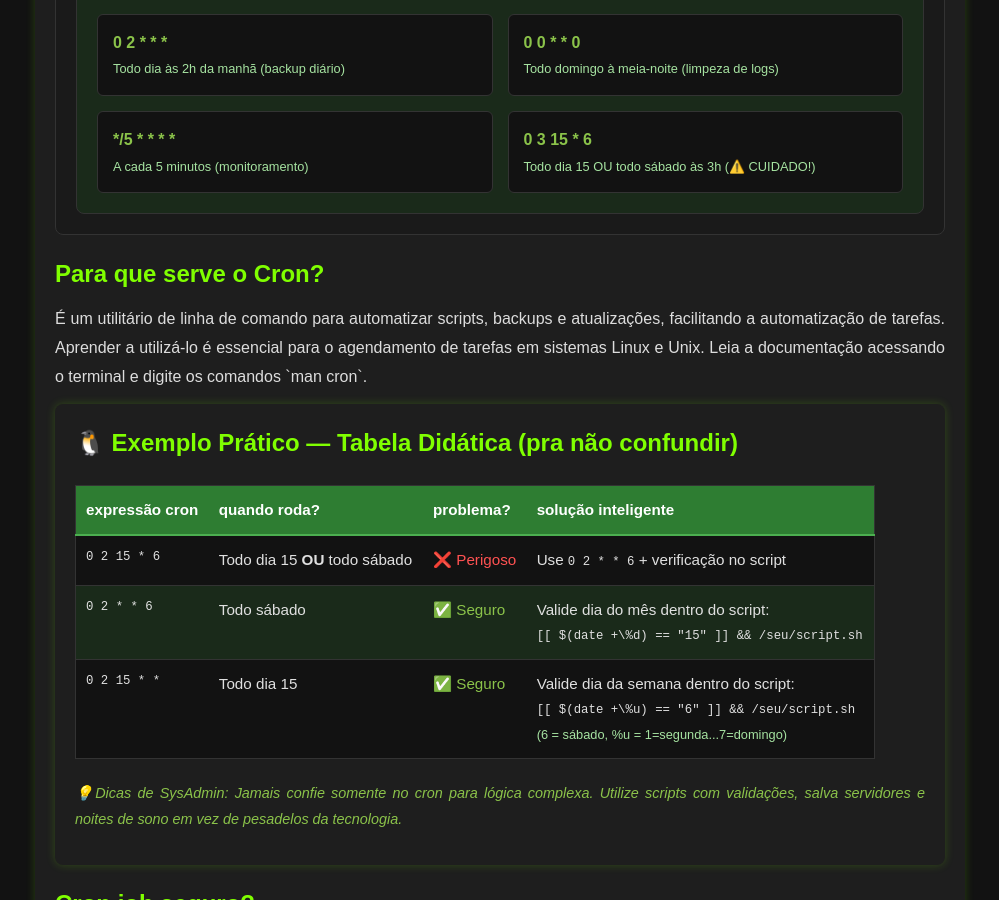
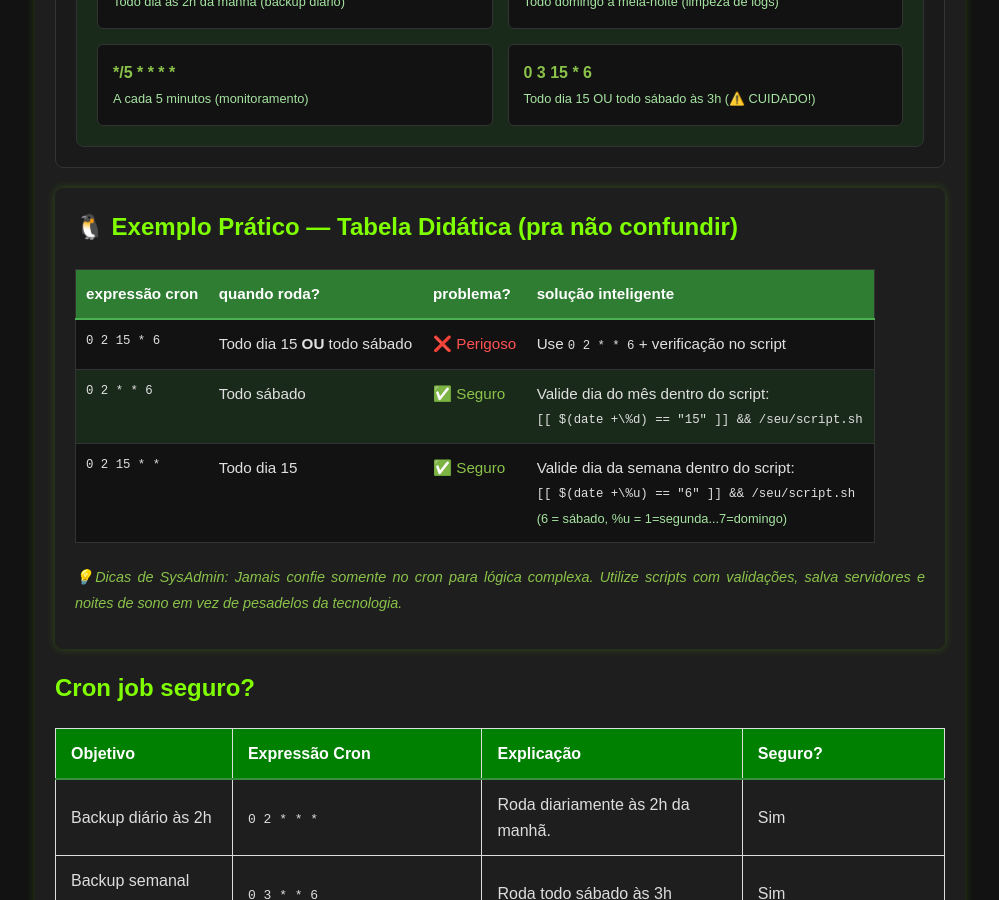
Before and after one commit to Piolinux/piolinux-site, a Jekyll site: the page built from _pages/_tools/gerador-de-expressoes-cron-online-agende-tarefas-no-linux.html, in a window 1280 px wide and 900 px high, scrolled down 1486 px. Shown: the whole window, without its empty margins (140-1139 px from the left). Built offline with Jekyll 4.4.1, drawn with Linux system fonts in a browser that asks for light colours; some of the changed text lies outside the part shown.

Commit message:
Update gerador-de-expressoes-cron-online-agende-tarefas-no-linux.html

```diff
--- a/_pages/_tools/gerador-de-expressoes-cron-online-agende-tarefas-no-linux.html
+++ b/_pages/_tools/gerador-de-expressoes-cron-online-agende-tarefas-no-linux.html
@@ -116,8 +116,6 @@ tags: [cron, linux, sysadmin, automacao, devops, servidores]
   </div>
 </div>
   <div class="seo-content">
-  <h2>Para que serve o  Cron?</h2>
-  <p>É um utilitário de linha de comando para automatizar scripts, backups e atualizações, facilitando a automatização de tarefas. Aprender a utilizá-lo é essencial para o agendamento de tarefas em sistemas Linux e Unix. Leia a documentação acessando o terminal e digite os comandos `man cron`.</p>
 
 
 <section>
@@ -272,8 +270,6 @@ tags: [cron, linux, sysadmin, automacao, devops, servidores]
 </section>
 
 
-    <h2>Atenção importante sobre "dia do mês" e "dia da semana"</h2>
-    <p>Se você especificar ambos, a tarefa executa quando <strong>QUALQUER UMA</strong> das condições for verdadeira — não as duas juntas. Para executar só quando ambas forem verdadeiras, use um script com verificação interna.</p>
 
   </div>
 </section>
```
